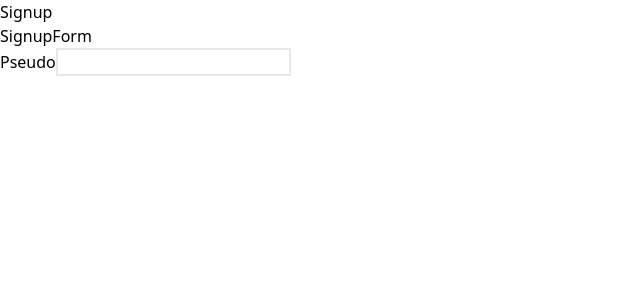
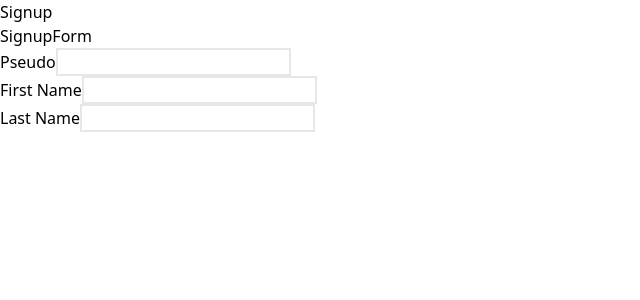
Before and after one commit to Tisa40486/Same, a React (Vite) app in the folder React/: page /signup in a window 1280 px wide. Shown: the top 300 px of the page, without its empty margins (0-640 px from the left). Built offline with nearby package versions, Linux system fonts and the light colour scheme.

Commit message:
feature/signup Update : first name field + last name field

```diff
--- /dev/null
+++ b/React/src/components/forms/signup/FirstNameField.tsx
@@ -0,0 +1,43 @@
+interface FirstNameFieldProps {
+    value: string;
+    onChange: (value: string) => void;
+}
+
+export default function FirstNameField({ value, onChange }: FirstNameFieldProps)
+{
+    // const [error, setError] = useState('');
+    const handleBlur = () =>
+    {
+        if (value.trim() == null || value.trim() == "") {
+            console.log("First name is required")
+        }
+        if (value.trim().length == 50) {
+                console.log("You cannot input more chars (max name length = 50)")
+        }
+        if (!/^[a-zA-Z]+$/.test(value) && !(value.trim() == null || value.trim() == "")) {
+            console.log("First Name can only contain letters")
+        }
+    }
+
+    const handleChange = (e: React.ChangeEvent<HTMLInputElement>) =>
+    {
+        onChange(e.target.value);
+        console.clear();
+        // setError(''); // Clear error when user types
+    };
+
+    return (
+        <div>
+            <label>First Name</label>
+            <input
+                type="text"
+                value={value}
+                onChange={handleChange}
+                onBlur={handleBlur}
+                className={"border-2"}
+                maxLength={50}
+            />
+            {/*{error && <p>{error}</p>}*/}
+        </div>
+    );
+}
--- /dev/null
+++ b/React/src/components/forms/signup/LastNameField.tsx
@@ -0,0 +1,43 @@
+interface LastNameFieldProps {
+    value: string;
+    onChange: (value: string) => void;
+}
+
+export default function LastNameField({ value, onChange }: LastNameFieldProps)
+{
+    // const [error, setError] = useState('');
+    const handleBlur = () =>
+    {
+        if (value.trim() == null || value.trim() == "") {
+            console.log("Last name is required")
+        }
+        if (value.trim().length == 50) {
+            console.log("You cannot input more chars (max name length = 50)")
+        }
+        if (!/^[a-zA-Z]+$/.test(value) && !(value.trim() == null || value.trim() == "")) {
+            console.log("Last Name can only contain letters")
+        }
+    }
+
+    const handleChange = (e: React.ChangeEvent<HTMLInputElement>) =>
+    {
+        onChange(e.target.value);
+        console.clear();
+        // setError(''); // Clear error when user types
+    };
+
+    return (
+        <div>
+            <label>Last Name</label>
+            <input
+                type="text"
+                value={value}
+                onChange={handleChange}
+                onBlur={handleBlur}
+                className={"border-2"}
+                maxLength={50}
+            />
+            {/*{error && <p>{error}</p>}*/}
+        </div>
+    );
+}
--- a/React/src/components/forms/signup/PseudoField.tsx
+++ b/React/src/components/forms/signup/PseudoField.tsx
@@ -1,5 +1,3 @@
-// import React, { useState } from 'react';
-
 const reservedWords = [
     'admin',
     'root',
@@ -26,24 +24,36 @@ export default function PseudoField({ value, onChange }: PseudoFieldProps)
     // const [error, setError] = useState('');
     const handleBlur = () =>
     {
-        if (value.trim().length > 0 && value.trim().length < 3 || value.trim().length > 20) {
-            // setError('Username must habe between 3 and 20 characters');
-            console.log('Username must habe between 3 and 20 characters')
+        if (value.trim() == null || value.trim() == "") {
+            console.log("Username is required")
+        }
+        if (value.trim().length > 0 && value.trim().length < 3 || value.trim().length > 19) {
+            if (value.trim().length == 20) {
+                console.log("You can't input more char for you username (20 is the max)")
+            } else {
+                // setError('Username must habe between 3 and 20 characters');
+                console.log('Username must habe between 3 and 20 characters')
+            }
         }
         if (reservedWords.includes(value.trim().toLowerCase())) {
             // setError("Username can not be reserved words (like admin, root,...)");
             console.log("Username can not be reserved words (like admin, root,...)")
         }
-        if (/\s/.test(value)) {
-            // setError("Username can not contains spaces");
-            console.log("Username can not contains spaces")
-        }
         if (!/[a-zA-Z]/.test(value)) {
             console.log("Username must contain at least one letter")
         }
         if (specialCharsRegex.test(value)) {
-            console.log("Username can only contain letters, numbers, underscores (_), and hyphens (-)");
+            if (/\s/.test(value)) {
+                // setError("Username can not contains spaces");
+                console.log("Username cannot contain spaces")
+            } else {
+                console.log("Username cannot contains others special char then - and _");
+            }
         }
+        if (/[-_]{2,}/.test(value.trim())) {
+            console.log("Username cannot contain successive hyphens or underscores");
+        }
+
     }
 
     const handleChange = (e: React.ChangeEvent<HTMLInputElement>) =>
@@ -62,6 +72,7 @@ export default function PseudoField({ value, onChange }: PseudoFieldProps)
                 onChange={handleChange}
                 onBlur={handleBlur}
                 className={"border-2"}
+                maxLength={20}
             />
             {/*{error && <p>{error}</p>}*/}
         </div>
--- a/React/src/components/forms/signup/SignupForm.tsx
+++ b/React/src/components/forms/signup/SignupForm.tsx
@@ -1,12 +1,18 @@
 import { useState } from 'react';
 import PseudoField from "./PseudoField.tsx";
+import FirstNameField from "./FirstNameField.tsx";
+import LastNameField from "./LastNameField.tsx";
 
 export default function SignupForm() {
     const [pseudo, setPseudo] = useState('');
+    const [firstName, setFirstName] = useState('');
+    const [lastName, setLastName] = useState('');
     return (
         <>
             <h2>SignupForm</h2>
             <PseudoField value={pseudo} onChange={setPseudo} />
+            <FirstNameField value={firstName} onChange={setFirstName} />
+            <LastNameField value={lastName} onChange={setLastName} />
         </>
     );
 }
```
